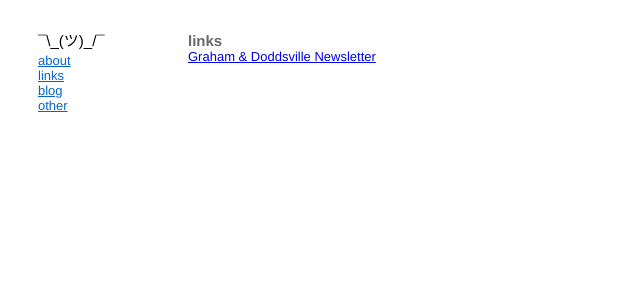
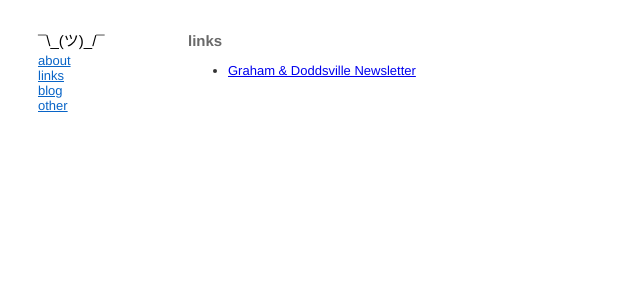
Before and after one commit to wbhoban/wbhoban.github.io, a Jekyll site: the page built from links.html, in a window 1280 px wide. Shown: the top 300 px of the page, without its empty margins (0-640 px from the left). Built offline with Jekyll 4.4.1, drawn with Linux system fonts in a browser that asks for light colours.

Commit message:
Update links.html

```diff
--- a/links.html
+++ b/links.html
@@ -3,6 +3,10 @@ layout: default
 title: links
 ---
 <div id="content">
-<h1>links</h1>
-<a href="https://www8.gsb.columbia.edu/valueinvesting/resources/newsletters">Graham & Doddsville Newsletter</a>
+<h1>{{ page.title }}</h1>
+<ul>
+  <li>
+    <a href="https://www8.gsb.columbia.edu/valueinvesting/resources/newsletters">Graham & Doddsville Newsletter</a>
+  </li>
+</ul>
 </div>
```
